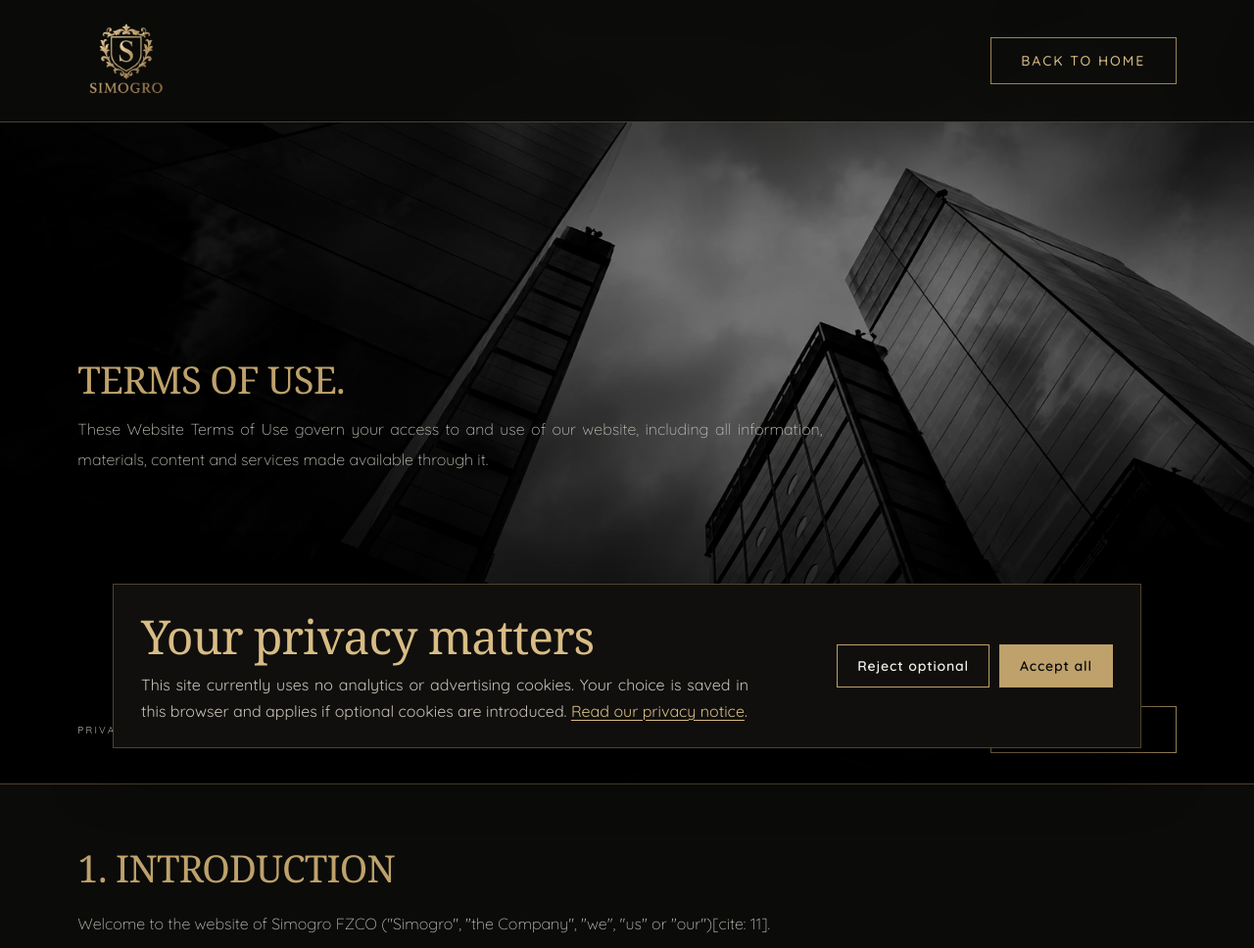
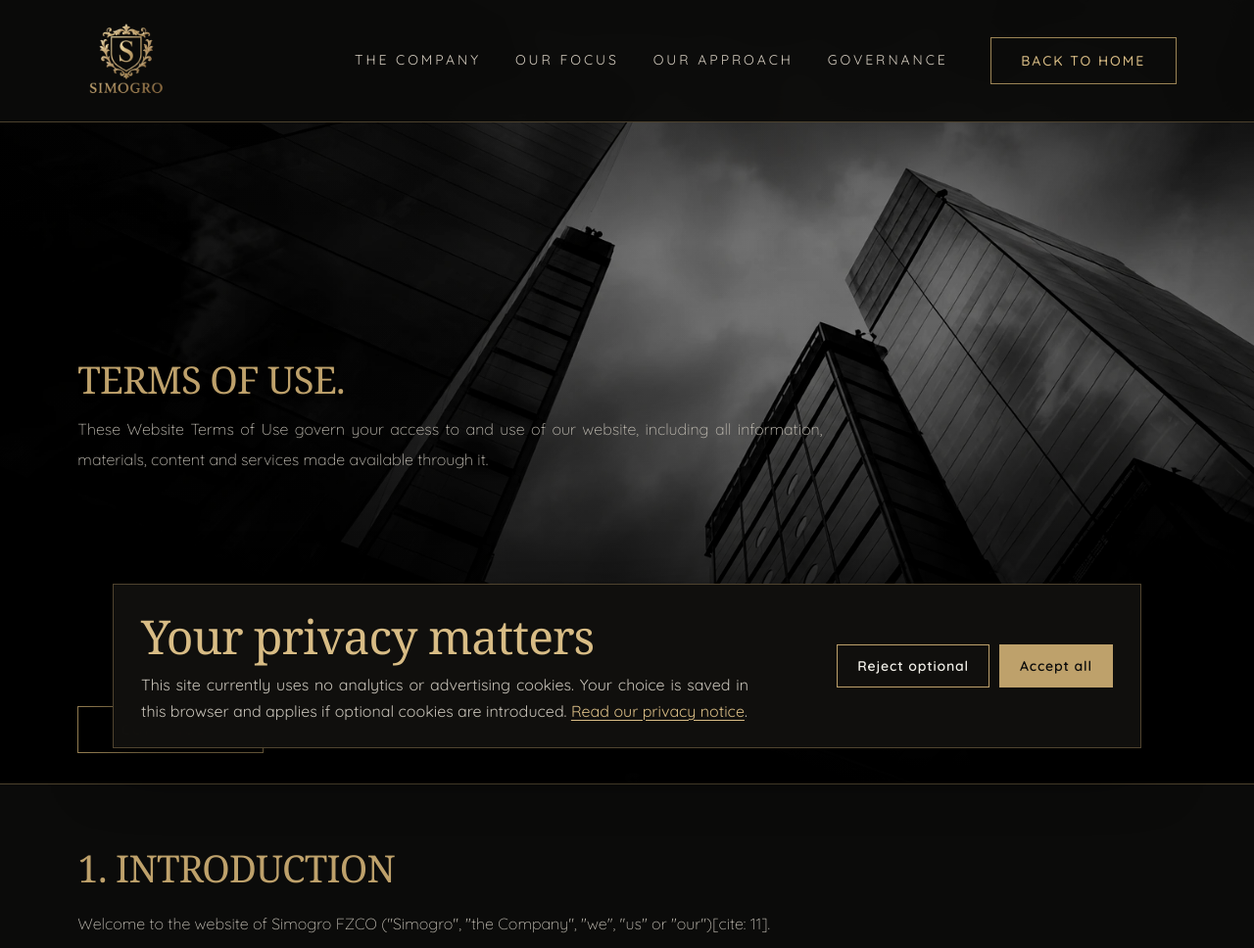
Before and after one commit to GoitseoneRakgomo/simogro, a Flask app: page /terms-of-use in a window 1280 px wide. Shown: the top 968 px of the page at 98% size. Run offline with Flask 3, Linux system fonts and the light colour scheme; some web fonts are replaced.

Commit message:
Add files via upload

```diff
--- a/templates/terms_of_use.html
+++ b/templates/terms_of_use.html
@@ -19,10 +19,17 @@
         alt=""
         src="{{ url_for('static', filename='assets/logo-primary.png') }}"
       />
-
     </span>
   </a>
+  <div class="mast-right">
+    <nav aria-label="Primary navigation" class="nav">
+      <a href="{{ url_for('home') }}#company">The company</a>
+      <a href="{{ url_for('home') }}#scope">Our focus</a>
+      <a href="{{ url_for('home') }}#approach">Our approach</a>
+      <a href="{{ url_for('home') }}#governance">Governance</a>
+    </nav>
     <a class="top-contact" href="{{ url_for('home') }}">Back to home</a>
+  </div>
 </header>
 
 
@@ -49,7 +56,6 @@
 
         </div>
         <div class="hero-bottom">
-          <span>Privately owned</span>
           <a class="discover" href="#policy-content">Continue ↓</a>
         </div>
       </div>
```
Also changed, not shown: templates/cookie_policy.html (+8 -3 lines), templates/index.html (+5 -5 lines), templates/privacy_policy.html (+8 -2 lines). Lines whose indentation alone changed are shown as unchanged.
